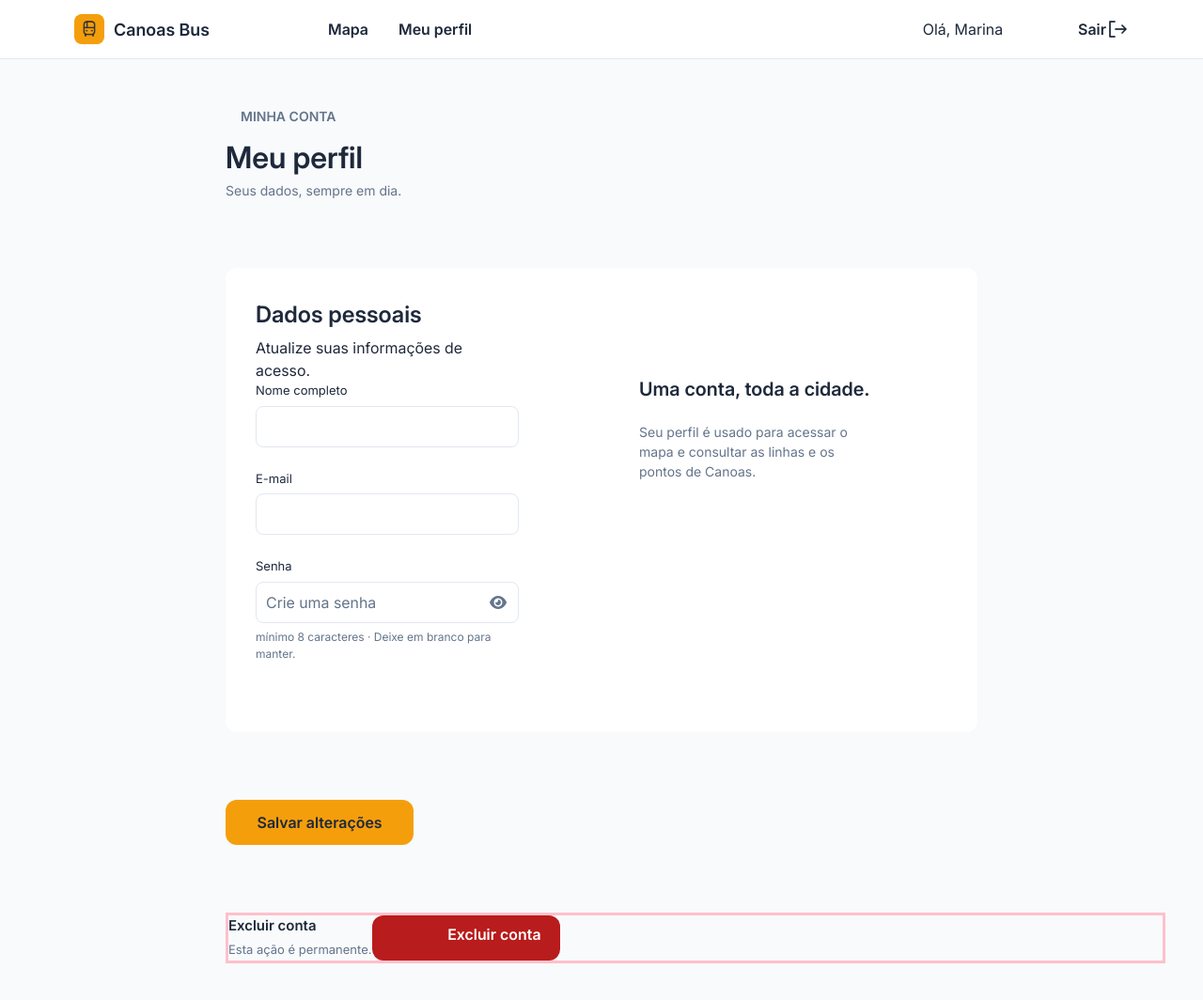
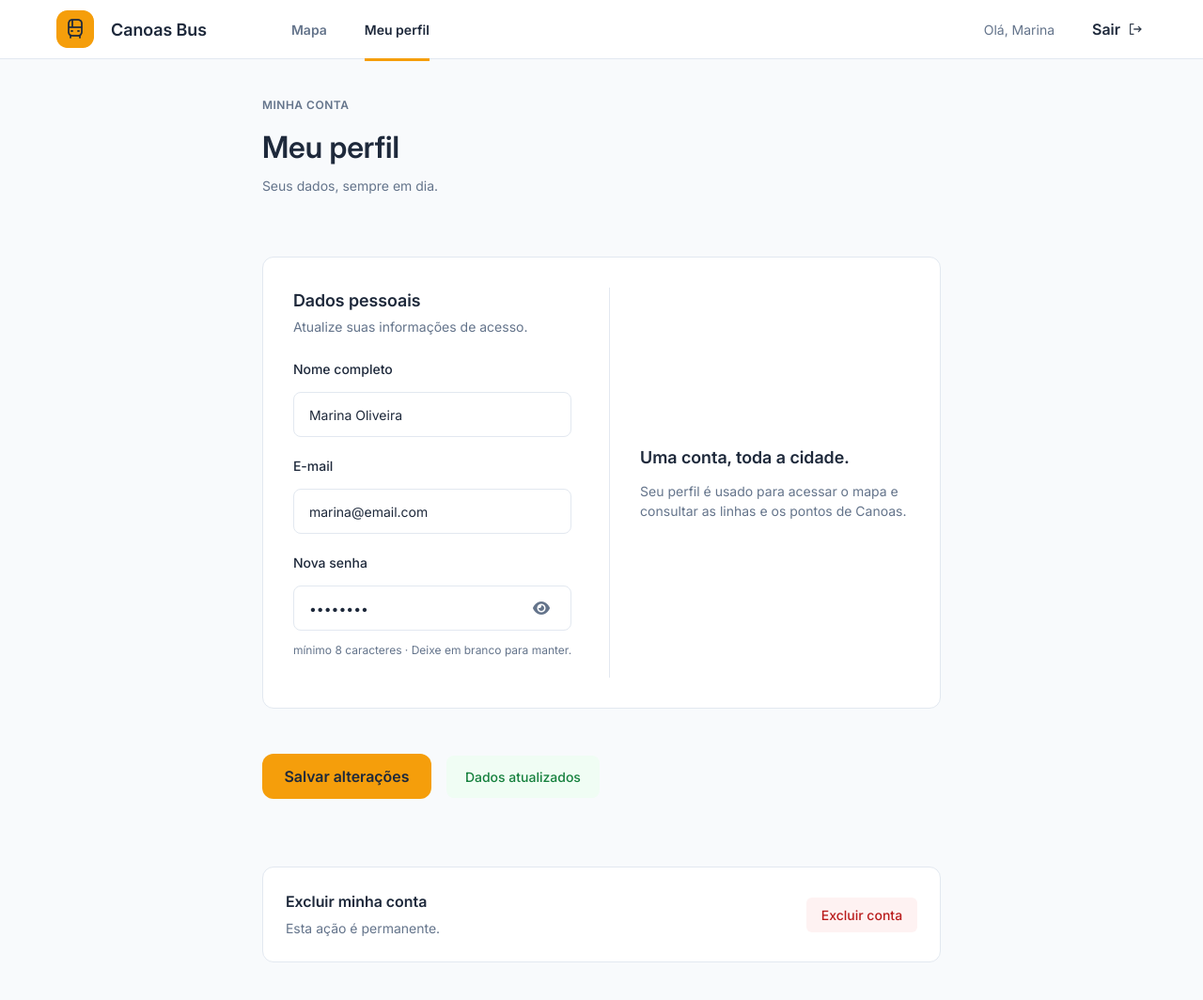
Before and after one commit to JoKaWo/Site_de_Onibus---FrontEnd, a plain HTML site: page dados-atualizados.html in a window 1280 px wide. Shown: the whole page at 94% size. Drawn offline with Linux system fonts and the light colour scheme.

Commit message:
Página finalizada

```diff
--- a/dados-atualizados.html
+++ b/dados-atualizados.html
@@ -12,63 +12,64 @@
   <link rel="stylesheet" href="https://cdnjs.cloudflare.com/ajax/libs/font-awesome/6.5.2/css/all.min.css" />
   <link rel="stylesheet" href="style.css" />
   <script src="script.js" defer></script>
-  <title>Dados Atualizados· Canoas Bus</title>
+  <title>Dados Atualizados · Canoas Bus</title>
 </head>
 
 <body>
   <!-- Cabeçalho -->
   <header class="cabecalho">
-    <img class="cabecalho-logo" src="./assets/logo.png" alt="Logo do Canoas Bus" />
+    <div class="cabecalho-logo">
+      <img src="./assets/logo.png" alt="Ícone de ônibus" />
+    </div>
     <h1 class="cabecalho-titulo">Canoas Bus</h1>
-    <div class="cabecalho-opcoes">
+
+    <nav class="cabecalho-opcoes">
       <a href="#">Mapa</a>
-      <a href="#">Meu perfil</a>
-    </div>
+      <a href="#" class="ativo">Meu perfil</a>
+    </nav>
+
     <div class="cabecalho-usuario-sair">
       <div class="cabecalho-usuario">Olá, Marina</div>
       <div class="cabecalho-sair">
         <a href="./index.html">Sair</a>
-      <img src="./assets/sair.png">
-    </div>
+        <img src="./assets/sair.png" alt="Ícone sair" />
       </div>
     </div>
   </header>
 
   <!-- Corpo -->
   <main class="main-dados">
-    <aside>
-      <nav class="nav-breadcrumb">
-        <ul>
-          <li><span aria-current="page">Minha conta</span></li>
-        </ul>
+    <aside class="dados-cabecalho-container">
+      <nav aria-label="breadcrumb">
+        <ol class="breadcrumb">
+          <li><a href="#">Minha conta</a></li>
+        </ol>
       </nav>
 
       <h1 class="dados-titulo">Meu perfil</h1>
       <span class="dados-subtitulo">Seus dados, sempre em dia.</span>
     </aside>
 
+    <form class="formulario" id="form-login" action="" novalidate>
       <section class="principal-dados">
         <div class="secao-dados">
-
           <h2>Dados pessoais</h2>
           <span>Atualize suas informações de acesso.</span>
 
-        <form class="formulario" id="form-login" action="" novalidate>
-
           <div class="campo-preenchimento">
-            <label for="e-mail">Nome completo</label>
-            <input type="text" id="nome" name="nome" />
+            <label for="nome">Nome completo</label>
+            <input type="text" id="nome" name="nome" value="Marina Oliveira" />
           </div>
 
           <div class="campo-preenchimento">
             <label for="e-mail">E-mail</label>
-            <input type="email" id="e-mail" name="e-mail" />
+            <input type="email" id="e-mail" name="e-mail" value="marina@email.com" />
           </div>
 
           <div class="campo-preenchimento">
-            <label for="senha">Senha</label>
+            <label for="senha">Nova senha</label>
             <div class="campo-preenchimento-senha">
-              <input type="password" id="senha" name="senha" placeholder="Crie uma senha" autocomplete="new-password"
+              <input type="password" id="senha" name="senha" value="********" placeholder="Crie uma senha" autocomplete="new-password"
                 aria-describedby="requisito" minlength="8" />
               <button class="botao-mostrar-senha" type="button" aria-label="Mostrar senha">
                 <i class="fa-solid fa-eye" aria-hidden="true"></i>
@@ -76,39 +77,30 @@
             </div>
             <p id="requisito" class="campo-requisito">mínimo 8 caracteres · Deixe em branco para manter.</p>
           </div>
-        </form>
         </div>
+
         <div class="secao-frase">
           <h3>Uma conta, toda a cidade.</h3>
-        <p>Seu perfil é usado para acessar o mapa
-          e consultar as linhas e os pontos de Canoas.</p>
+          <p>Seu perfil é usado para acessar o mapa e consultar as linhas e os pontos de Canoas.</p>
         </div>
-      </div>
-
-
-
-
       </section>
 
-
+      <div class="acoes-formulario">
         <button class="btn-salvar" type="submit">Salvar alterações</button>
+        <div class="status-atualizado">Dados atualizados</div>
+      </div>
     </form>
-
-    </div>
-
 
     <div class="secao-excluir">
       <div class="secao-excluir-esquerda">
-        <p>Excluir conta </p>
+        <p>Excluir minha conta</p>
         <span>Esta ação é permanente.</span>
       </div>
       <div class="secao-excluir-direita">
-      <button class="btn-excluir" type="submit">Excluir conta</button>
+        <button class="btn-excluir" type="button">Excluir conta</button>
       </div>
     </div>
   </main>
-
-
 </body>
 
 </html>
--- a/style.css
+++ b/style.css
@@ -1,7 +1,6 @@
 @font-face {
   font-family: "Inter";
-  src: url("/assets/Inter-VariableFont_opsz\,wght.ttf")
-    format("woff2-variations");
+  src: url("/assets/Inter-VariableFont_opsz\,wght.ttf") format("woff2-variations");
   font-weight: 100 900;
   font-style: normal;
   font-display: swap;
@@ -96,6 +95,7 @@ video {
   font: inherit;
   vertical-align: baseline;
 }
+
 article,
 aside,
 details,
@@ -109,17 +109,21 @@ nav,
 section {
   display: block;
 }
+
 body {
   line-height: 1;
 }
+
 ol,
 ul {
   list-style: none;
 }
+
 blockquote,
 q {
   quotes: none;
 }
+
 blockquote:before,
 blockquote:after,
 q:before,
@@ -127,6 +131,7 @@ q:after {
   content: "";
   content: none;
 }
+
 table {
   border-collapse: collapse;
   border-spacing: 0;
@@ -144,7 +149,9 @@ table {
   --cor-creme: #fef6e4;
   --cor-gelo: #f8fafc;
   --cor-verde: #15803d;
+  --cor-verde-claro:#F0FDF4;
   --cor-cinza-claro: #e2e8f0;
+  --cor-vermelho-claro:#FEF2F2;
   --fonte-global: "Inter", sans-serif;
   --fonte-400: 400;
   --fonte-600: 600;
@@ -321,14 +328,11 @@ a {
   display: none;
 }
 
-/* Texto auxiliar do campo */
 
 .campo-requisito {
   font-size: 12px;
   color: var(--cor-azul-cinzento);
 }
-
-/* Mensagens de erro e sucesso */
 
 .mensagem {
   font-size: 14px;
@@ -419,25 +423,25 @@ a {
     align-self: center;
   }
 }
+
 /**************************************************/
 /*****************DADOS ATUALIZADOS****************/
 /**************************************************/
 
+body {
+  font-family: 'Inter', sans-serif;
+  background-color:var(--cor-gelo);
+  margin: 0;
+  padding: 0;
+  color: var(--cor-preto);
+}
+
 .cabecalho {
   background-color: var(--cor-branco);
   border-bottom: 1px solid var(--cor-cinza-claro);
-  padding: 15px;
+  padding: 15px 0;
   display: flex;
   align-items: center;
-  gap: 10px;
-}
-.cabecalho-logo {
-  margin-left: 64px;
-}
-
-.cabecalho-titulo {
-  font-weight: var(--fonte-600);
-  font-size: 18px;
 }
 
 .cabecalho-logo {
@@ -449,171 +453,289 @@ a {
   display: flex;
   align-items: center;
   justify-content: center;
-  font-size: 16px;
+  margin-left: 64px;
 }
 
-.cabecalho-opcoes{
-  display:flex;
+.cabecalho-logo img {
+  width: 40px;
+  height: 40px;
+}
+
+.cabecalho-titulo {
+  font-weight: var(--fonte-600);
+  font-size: 18px;
+  margin-left: 12px;
+  color: var(--cor-preto);
+}
+
+.cabecalho-opcoes {
+  display: flex;
   flex-direction: row;
-  margin-left: 116px;
-  gap:2rem;
+  margin-left: 80px;
+  gap: 2.5rem;
+}
+
+.cabecalho-opcoes a {
+  text-decoration: none;
+  color: var(--cor-azul-cinzento);
+  font-size: 14px;
+}
+
+.cabecalho-opcoes a.ativo {
+  color: var(--cor-preto);
+  font-weight: 600;
+  position: relative;
+}
+
+.cabecalho-opcoes a.ativo::after {
+  content: '';
+  position: absolute;
+  bottom: -23px;
+  left: 0;
+  width: 100%;
+  height: 3px;
+  background-color: var(--cor-laranja);
 }
 
 .cabecalho-usuario-sair {
   display: flex;
   flex-direction: row;
   align-items: center;
-  gap: 5rem;
+  gap: 2.5rem;
   margin-left: auto;
-}
-
-.cabecalho-usuario{
-  display:flex;
-  flex-direction: row;
-
-}
-.cabecalho-sair {
-  display: flex;
   margin-right: 64px;
 }
 
-.main-dados{
-  display:flex;
-  flex-direction: column;
-}
-.nav-breadcrumb ul {
-  list-style: none;
-  padding: 0;
-  margin: 0;
-  display: flex;
-  flex-wrap: wrap;
-  padding: 10px 16px;
-  border-radius: 4px;
-}
-
-.nav-breadcrumb li {
-  display: flex;
-  align-items: center;
+.cabecalho-usuario {
+  color: var(--cor-azul-cinzento);
   font-size: 14px;
 }
 
+.cabecalho-sair {
+  display: flex;
+  align-items: center;
+  gap: 8px;
+}
 
-.nav-breadcrumb li:not(:first-child)::before {
-  content: "/";
-  padding: 0 8px;
+.cabecalho-sair a {
+  text-decoration: none;
+  color: var(--cor-preto);
+}
+
+.cabecalho-sair img {
+  width: 16px;
+  height: 16px;
+}
+
+.main-dados {
+  display: flex;
+  flex-direction: column;
+  max-width: 1200px;
+  margin: 40px auto;
+  padding: 0 24px;
+}
+
+.breadcrumb {
+  font-size: 12px;
+  font-weight: bold;
+  color: var(--cor-azul-cinzento);
+  text-transform: uppercase;
+  letter-spacing: 0.5px;
+  list-style: none;
+  padding: 0;
+  margin: 0 0 12px 0;
+}
+
+.breadcrumb a {
+  color: var(--cor-azul-cinzento);
+  text-decoration: none;
+}
+
+.dados-titulo {
+  margin: 0 0 4px 0;
+  color: var(--cor-preto);
+  font-size: 2rem;
+  font-weight: 600;
+}
+
+.dados-subtitulo {
+  color: var(--cor-azul-cinzento);
+  font-size: 14px;
+}
+
+.principal-dados {
+  display: flex;
+  flex-direction: row;
+  background-color: var(--cor-branco);
+  border-radius: 12px;
+  margin-top: 24px;
+  border: 1px solid var(--cor-cinza-claro);
+  justify-content: space-between;
+  padding: 32px;
+  gap: 40px;
+}
+
+.secao-dados {
+  flex: 1;
+  display: flex;
+  flex-direction: column;
+}
+
+.secao-dados h2 {
+  font-size: 18px;
+  font-weight: 600;
+  margin: 0 0 4px 0;
+  color: var(--cor-preto);
+}
+
+.secao-dados > span {
+  font-size: 14px;
+  color: var(--cor-azul-cinzento);
+  margin-bottom: 24px;
+}
+
+.campo-preenchimento {
+  display: flex;
+  flex-direction: column;
+  margin-bottom: 20px;
+}
+
+.campo-preenchimento label {
+  font-size: 14px;
+  font-weight: 500;
+  color: var(--cor-preto);
+  margin-bottom: 8px;
+}
+
+.campo-preenchimento input {
+  height: 48px;
+  padding: 0 16px;
+  border: 1px solid var(--cor-cinza-claro);
+  border-radius: 8px;
+  font-size: 14px;
+  color: var(--cor-preto);
+  outline: none;
+  transition: border-color 0.2s;
+}
+
+.campo-preenchimento input:focus {
+  border-color: var(--cor-laranja);
+}
+
+.campo-preenchimento-senha {
+  position: relative;
+  display: flex;
+  align-items: center;
+}
+
+.campo-preenchimento-senha input {
+  width: 100%;
+}
+
+.botao-mostrar-senha {
+  position: absolute;
+  right: 16px;
+  background: none;
+  border: none;
+  cursor: pointer;
+  color: var(--cor-azul-cinzento);
+  font-size: 16px;
+}
+
+.campo-requisito {
+  font-size: 12px;
+  color: var(--cor-azul-cinzento);
+  margin: 6px 0 0 0;
+}
+
+.secao-frase {
+  width: 320px;
+  padding-left: 32px;
+  border-left: 1px solid var(--cor-cinza-claro);
+  display: flex;
+  flex-direction: column;
+  justify-content: center;
+}
+
+.secao-frase h3 {
+  margin: 0 0 12px 0;
+  font-size: 18px;
+  font-weight: var(--fonte-600);
+  color: var(--cor-preto);
+}
+
+.secao-frase p {
+  margin: 0;
+  font-size: 14px;
+  color: var(--cor-azul-cinzento);
+  line-height: 1.5;
+}
+
+.acoes-formulario {
+  display: flex;
+  align-items: center;
+  gap: 16px;
+  margin-top: 24px;
+}
+
+.btn-salvar {
+  height: 48px;
+  width: 180px;
+  background-color: var(--cor-laranja);
+  color: var(--cor-preto);
+  font-weight: 600;
+  border: none;
+  border-radius: 12px;
+  cursor: pointer;
+  transition: filter 0.2s;
+}
+
+.btn-salvar:hover {
+  filter: brightness(0.95);
+}
+
+.status-atualizado {
+  background-color: var(--cor-verde-claro);
+  color: var(--cor-verde);
+  padding: 12px 20px;
+  border-radius: 8px;
+  font-size: 14px;
+  font-weight: 500;
+}
+
+.secao-excluir {
+  display: flex;
+  justify-content: space-between;
+  align-items: center;
+  background-color: var(--cor-branco);
+  border: 1px solid var(--cor-cinza-claro);
+  border-radius: 12px;
+  padding: 24px;
+  margin-top: 32px;
+}
+
+.secao-excluir-esquerda p {
+  font-size: 16px;
+  font-weight: 600;
+  color: var(--cor-preto);
+  margin: 0 0 4px 0;
+}
+
+.secao-excluir-esquerda span {
+  font-size: 14px;
   color: var(--cor-azul-cinzento);
 }
 
-.nav-breadcrumb li a {
-  color: #0275d8;
-  text-decoration: none;
-}
-
-.nav-breadcrumb li a:hover {
-  text-decoration: underline;
-  color: #01447e;
-}
-
-.nav-breadcrumb li span {
-  color: var(--cor-azul-cinzento);
-  font-size: 11;
-  text-transform: uppercase;
-  font-weight: 600;
-  margin-left: 200px;
-}
-.dados-titulo{
-  display:flex;
-  flex-direction: row;
-  margin-left: 200px;
-  color:var(--cor-preto);
-  font-size: 2rem;
-  font-weight: 600;
-}
-.dados-subtitulo{
-  display:flex;
-  flex-direction: row;
-  color:var(--cor-azul-cinzento);
+.btn-excluir {
+  background-color: var(--cor-vermelho-claro);
+  color: var(--cor-vermelho);
+  border: none;
+  border-radius: 6px;
+  padding: 10px 16px;
   font-size: 14px;
-  margin-left:200px;
-}
-.principal-dados{
-  display: flex;
-  flex-direction: row;
-  Background-color: var(--cor-branco);
-  border-radius: 12px;
-  margin: 32px 200px 0px 200px;
-}
-.secao-dados{
-  width: 1040px;
-  height: 462px;
-  display: flex;
-  flex-direction: column;
-  background-color: var(--cor-branco);
-  margin: 32px 0px 0px 32px;
-  border-radius: 12px;
-}
-
-.secao-frase h3{
-  margin: 114px 109px 20px 128px;
-  font-size: 20px;
-  font-weight: var(--fonte-600);
-  color: var(--cor-preto);
-  height: 30px;
-  width: 251px;
-}
-
-.secao-frase p{
-  margin: 0px 90px 242px 128px;
-  font-size: 14px;
-  color: var(--cor-azul-cinzento);
-  height: 30px;
-  width: 251px;
-}
-
-.btn-salvar{
-  margin-left:200px;
-  margin-top: 32px;
-  height: 48px;
-  width: 200px;
-  background-color: var(--cor-laranja);
-  color: var(--cor-preto);
-  border: none;
-  padding: 10px 20px;
-  border-radius: 12px;
+  font-weight: 500;
   cursor: pointer;
-}
-
-.secao-excluir{
-  border: 3px solid pink;
-  display: flex;
-  flex-direction: row;
-  margin: 32px 0px 0px 200px;
-}
-
-.secao-excluir-esquerda p{
-  font-size: 20px;
-  font-weight: var(--fonte-600);
-  color: var(--cor-preto);
-  font-size: 15px;
-}
-
-.secao-excluir span{
-  font-size: 13px;
-  color: var(--cor-azul-cinzento);
-}
-
-.btn-excluir{
-  display: flex;
-  flex-direction: row;
-  justify-content:flex-end;
-  height: 48px;
-  width: 200px;
-  background-color: var(--cor-vermelho);
-  color: var(--cor-branco);
-  border: none;
-  padding: 10px 20px;
-  border-radius: 12px;
-  cursor: pointer;
+  transition: background-color 0.2s ease;
 }
 
 /**************************************************/
@@ -633,7 +755,7 @@ a {
   margin-left: 64px;
 }
 
-.cabecalho-admin h1{
+.cabecalho-admin h1 {
   font-weight: var(--fonte-600);
   font-size: 18px;
 }
```
Lines whose indentation alone changed are shown as unchanged.
